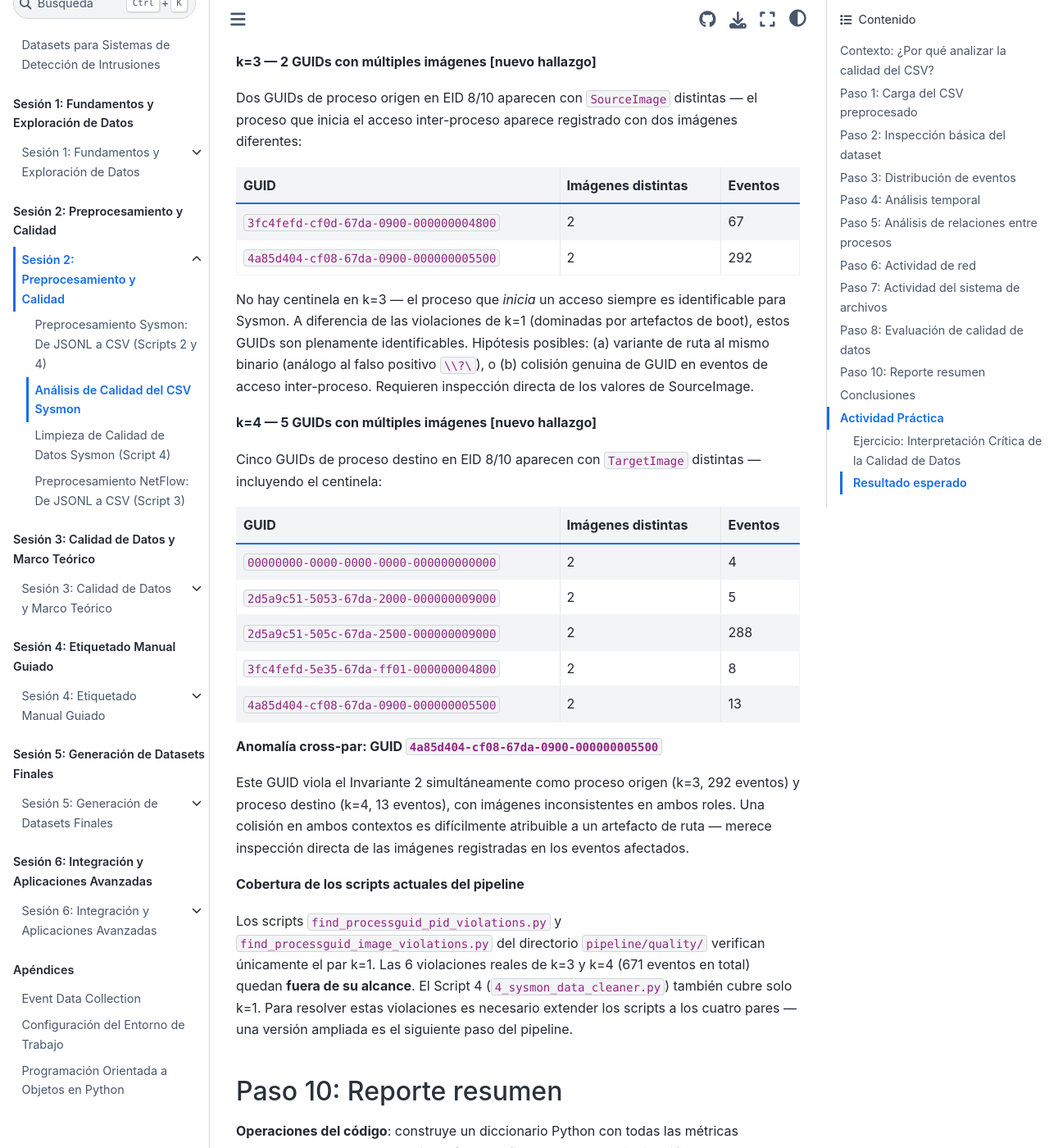
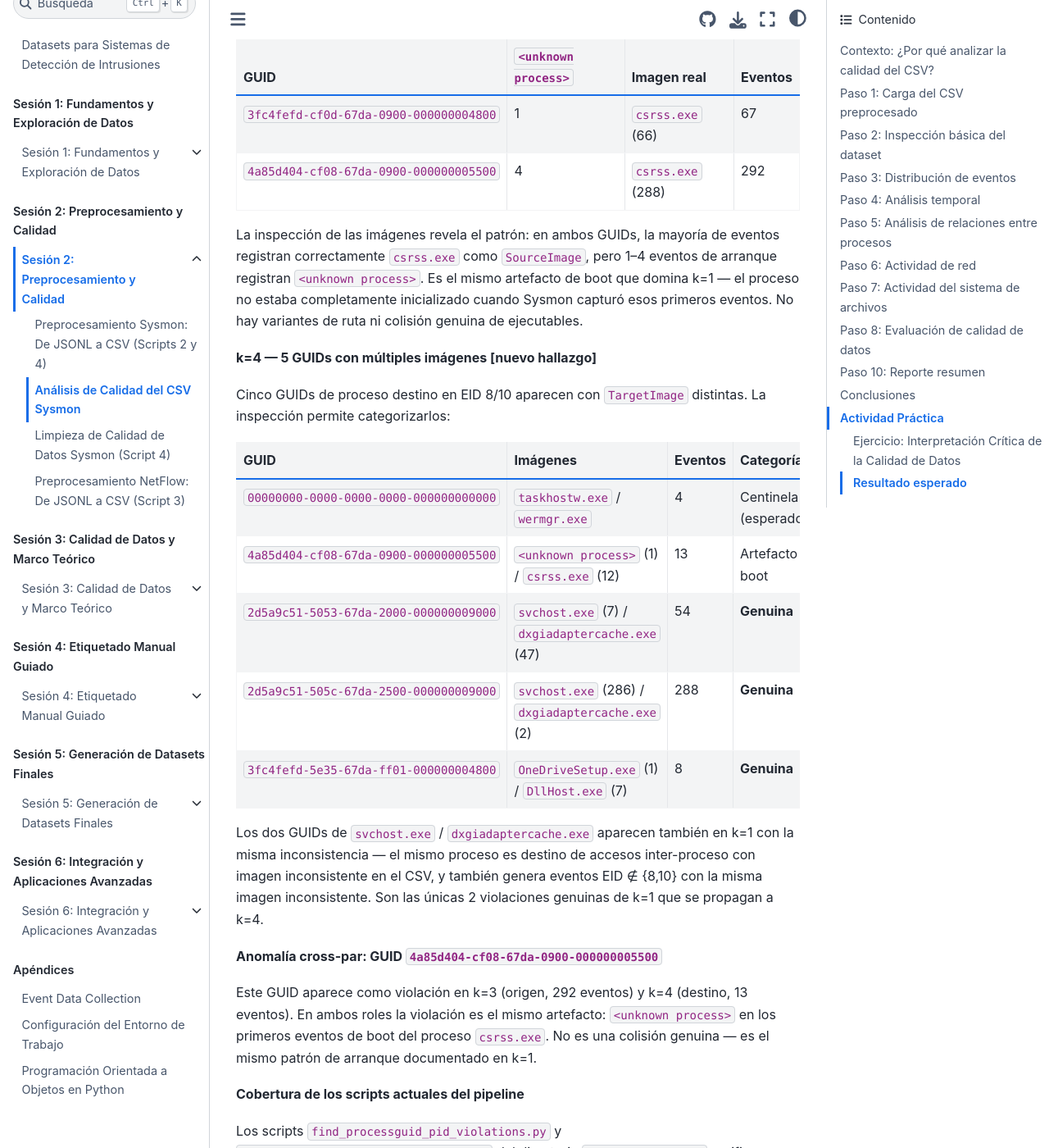
Before and after one commit to ollerenac/curso2026, a Jupyter Book: the page built from sesion-2/8-analisis-calidad-csv.md, in a window 1280 px wide and 1400 px high, scrolled down 38829 px. Shown: the whole window at 82% size. Built offline with Jupyter Book 1.0.4 settings and Sphinx 7.4.7 and the Sphinx Book theme 1.1.4, drawn with Linux system fonts in a browser that asks for light colours; some of the changed text lies outside the part shown.

Commit message:
fix(sesion-2): 8f — rewrite k=3/k=4 sections based on actual notebook output
Before running the code, 8f described k=3 violations as hypothetical (path variant
or genuine collision) and k=4 as uncategorized. Actual output reveals:

- k=3: both GUIDs are <unknown process> boot artefacts (1-4 events) + csrss.exe;
  no genuine collision, no path variant — same pattern as k=1
- k=4: 1 sentinel (expected) + 1 boot artefact (csrss.exe) + 3 genuine violations
  (svchost vs dxgiadaptercache ×2, OneDriveSetup vs DllHost ×1)
- Cross-pair anomaly 4a85d404: <unknown process> artefact in both k=3 and k=4 roles,
  not a genuine collision as previously suggested
- svchost/dxgiadaptercache GUIDs appear in both k=1 and k=4 — same GUID, two pairs

Co-Authored-By: Claude Sonnet 4.6 <noreply@anthropic.com>

```diff
--- a/sesion-2/8-analisis-calidad-csv.md
+++ b/sesion-2/8-analisis-calidad-csv.md
@@ -979,9 +979,9 @@ for k, guid_col, img_col, domain_label in PAIRS_IMG:
 
 **k=2 completamente limpio** — cada GUID padre mapea siempre a la misma imagen. Coherente con el axioma OS: el proceso padre existe antes de generar hijos y no cambia su ejecutable.
 
-**k=3 con 2 violaciones reales** — dos GUIDs de proceso *origen* en EID 8/10 aparecen con `SourceImage` distintas. A diferencia de k=1 (donde la mayoría de violaciones son artefactos de boot), aquí son GUIDs reales que deberían ser plenamente identificables. Requieren investigación: pueden ser variantes de ruta o, en el peor caso, colisiones genuinas en eventos de acceso inter-proceso.
+**k=3 con 2 violaciones** — ambas son artefactos de boot: `csrss.exe` aparece con `<unknown process>` en 1–4 eventos de arranque. El mismo patrón que domina k=1.
 
-**k=4 con 4 violaciones reales** — cuatro GUIDs de proceso *destino* aparecen con `TargetImage` distintas. El GUID `4a85d404-cf08-67da-0900-000000005500` aparece tanto en k=3 como en k=4, lo que sugiere que el mismo proceso es tanto origen como destino en eventos de acceso con registros de imagen inconsistentes.
+**k=4 con 5 violaciones** (1 centinela + 1 artefacto boot + 3 genuinas) — las violaciones genuinas son `svchost.exe` vs `dxgiadaptercache.exe` (2 GUIDs, también presentes en k=1) y `OneDriveSetup.exe` vs `DllHost.exe` (1 GUID).
 
 **Análisis detallado k=1: ProcessGuid → Image**
 
@@ -1104,34 +1104,36 @@ Cada GUID padre mapea siempre a la misma imagen. Coherente con el axioma OS: un
 
 **k=3 — 2 GUIDs con múltiples imágenes [nuevo hallazgo]**
 
-Dos GUIDs de proceso origen en EID 8/10 aparecen con `SourceImage` distintas — el proceso que inicia el acceso inter-proceso aparece registrado con dos imágenes diferentes:
+Dos GUIDs de proceso origen en EID 8/10 aparecen con `SourceImage` distintas:
 
-| GUID | Imágenes distintas | Eventos |
-|------|-------------------|---------|
-| `3fc4fefd-cf0d-67da-0900-000000004800` | 2 | 67 |
-| `4a85d404-cf08-67da-0900-000000005500` | 2 | 292 |
+| GUID | `<unknown process>` | Imagen real | Eventos |
+|------|---------------------|-------------|---------|
+| `3fc4fefd-cf0d-67da-0900-000000004800` | 1 | `csrss.exe` (66) | 67 |
+| `4a85d404-cf08-67da-0900-000000005500` | 4 | `csrss.exe` (288) | 292 |
 
-No hay centinela en k=3 — el proceso que *inicia* un acceso siempre es identificable para Sysmon. A diferencia de las violaciones de k=1 (dominadas por artefactos de boot), estos GUIDs son plenamente identificables. Hipótesis posibles: (a) variante de ruta al mismo binario (análogo al falso positivo `\\?\`), o (b) colisión genuina de GUID en eventos de acceso inter-proceso. Requieren inspección directa de los valores de SourceImage.
+La inspección de las imágenes revela el patrón: en ambos GUIDs, la mayoría de eventos registran correctamente `csrss.exe` como `SourceImage`, pero 1–4 eventos de arranque registran `<unknown process>`. Es el mismo artefacto de boot que domina k=1 — el proceso no estaba completamente inicializado cuando Sysmon capturó esos primeros eventos. No hay variantes de ruta ni colisión genuina de ejecutables.
 
 **k=4 — 5 GUIDs con múltiples imágenes [nuevo hallazgo]**
 
-Cinco GUIDs de proceso destino en EID 8/10 aparecen con `TargetImage` distintas — incluyendo el centinela:
+Cinco GUIDs de proceso destino en EID 8/10 aparecen con `TargetImage` distintas. La inspección permite categorizarlos:
 
-| GUID | Imágenes distintas | Eventos |
-|------|-------------------|---------|
-| `00000000-0000-0000-0000-000000000000` | 2 | 4 | ← GUID centinela |
-| `2d5a9c51-5053-67da-2000-000000009000` | 2 | 5 |
-| `2d5a9c51-505c-67da-2500-000000009000` | 2 | 288 |
-| `3fc4fefd-5e35-67da-ff01-000000004800` | 2 | 8 |
-| `4a85d404-cf08-67da-0900-000000005500` | 2 | 13 |
+| GUID | Imágenes | Eventos | Categoría |
+|------|----------|---------|-----------|
+| `00000000-0000-0000-0000-000000000000` | `taskhostw.exe` / `wermgr.exe` | 4 | Centinela (esperado) |
+| `4a85d404-cf08-67da-0900-000000005500` | `<unknown process>` (1) / `csrss.exe` (12) | 13 | Artefacto boot |
+| `2d5a9c51-5053-67da-2000-000000009000` | `svchost.exe` (7) / `dxgiadaptercache.exe` (47) | 54 | **Genuina** |
+| `2d5a9c51-505c-67da-2500-000000009000` | `svchost.exe` (286) / `dxgiadaptercache.exe` (2) | 288 | **Genuina** |
+| `3fc4fefd-5e35-67da-ff01-000000004800` | `OneDriveSetup.exe` (1) / `DllHost.exe` (7) | 8 | **Genuina** |
+
+Los dos GUIDs de `svchost.exe` / `dxgiadaptercache.exe` aparecen también en k=1 con la misma inconsistencia — el mismo proceso es destino de accesos inter-proceso con imagen inconsistente en el CSV, y también genera eventos EID ∉ {8,10} con la misma imagen inconsistente. Son las únicas 2 violaciones genuinas de k=1 que se propagan a k=4.
 
 **Anomalía cross-par: GUID `4a85d404-cf08-67da-0900-000000005500`**
 
-Este GUID viola el Invariante 2 simultáneamente como proceso origen (k=3, 292 eventos) y proceso destino (k=4, 13 eventos), con imágenes inconsistentes en ambos roles. Una colisión en ambos contextos es difícilmente atribuible a un artefacto de ruta — merece inspección directa de las imágenes registradas en los eventos afectados.
+Este GUID aparece como violación en k=3 (origen, 292 eventos) y k=4 (destino, 13 eventos). En ambos roles la violación es el mismo artefacto: `<unknown process>` en los primeros eventos de boot del proceso `csrss.exe`. No es una colisión genuina — es el mismo patrón de arranque documentado en k=1.
 
 **Cobertura de los scripts actuales del pipeline**
 
-Los scripts `find_processguid_pid_violations.py` y `find_processguid_image_violations.py` del directorio `pipeline/quality/` verifican únicamente el par k=1. Las 6 violaciones reales de k=3 y k=4 (671 eventos en total) quedan **fuera de su alcance**. El Script 4 (`4_sysmon_data_cleaner.py`) también cubre solo k=1. Para resolver estas violaciones es necesario extender los scripts a los cuatro pares — una versión ampliada es el siguiente paso del pipeline.
+Los scripts `find_processguid_pid_violations.py` y `find_processguid_image_violations.py` del directorio `pipeline/quality/` verifican únicamente el par k=1. Las violaciones de k=3 y k=4 quedan **fuera de su alcance**. El Script 4 (`4_sysmon_data_cleaner.py`) también cubre solo k=1. Para resolver estas violaciones es necesario extender los scripts a los cuatro pares — una versión ampliada es el siguiente paso del pipeline.
 
 ## Paso 10: Reporte resumen
 
```
